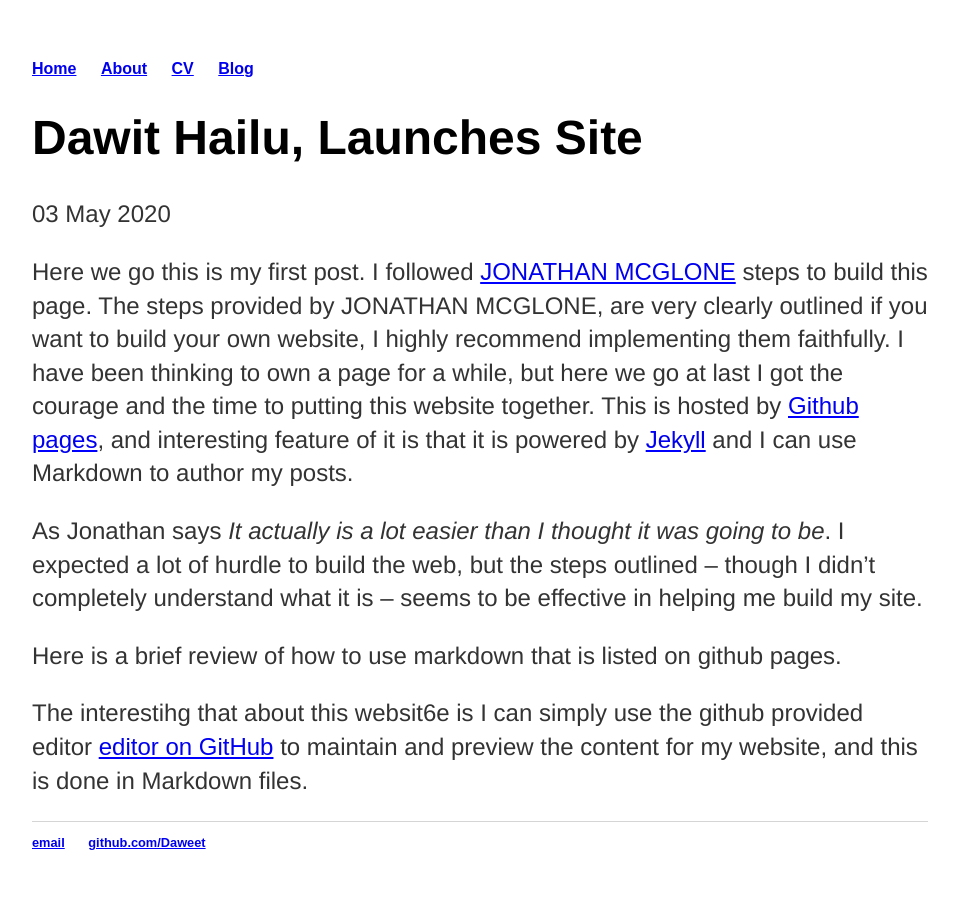
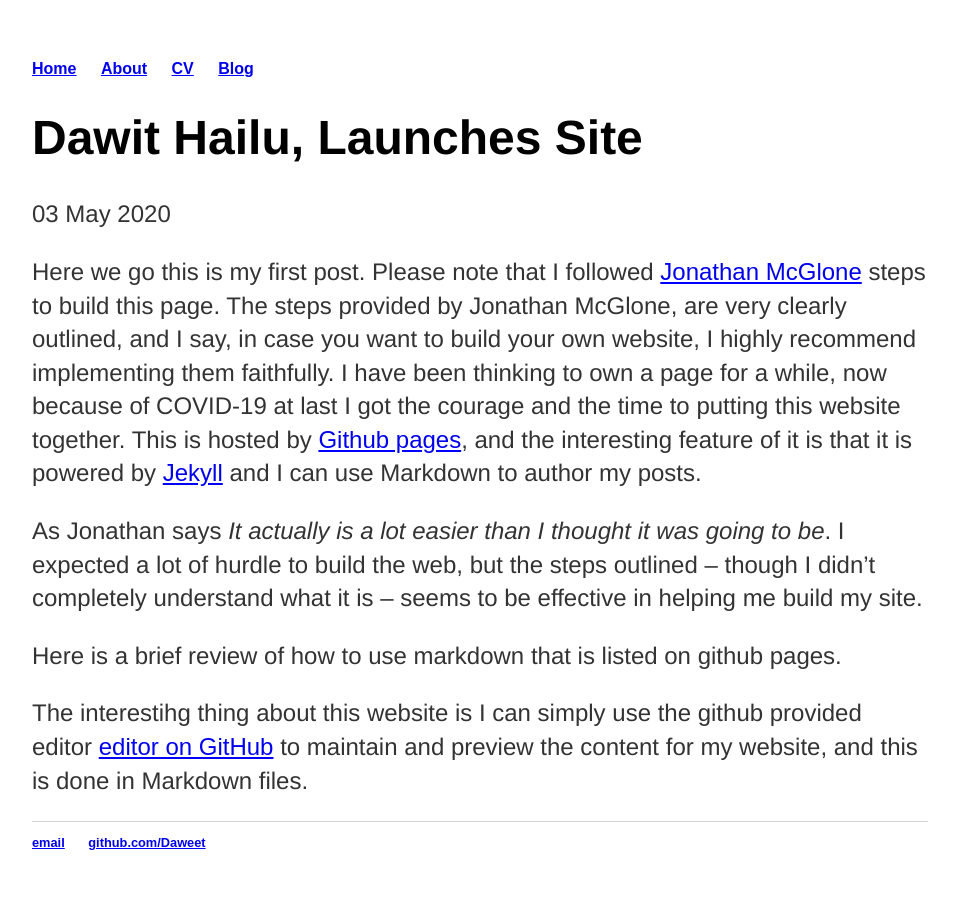
Before and after one commit to Daweet/Daweet.github.io, a Jekyll site: the page built from _posts/2020-05-03-daweet-hailu-site-launched.md, in a window 1280 px wide. Shown: the whole page, without its empty margins (160-1118 px from the left). Built offline with Jekyll 4.4.1, drawn with Linux system fonts in a browser that asks for light colours.

Commit message:
Update 2020-05-03-daweet-hailu-site-launched.md

```diff
--- a/_posts/2020-05-03-daweet-hailu-site-launched.md
+++ b/_posts/2020-05-03-daweet-hailu-site-launched.md
@@ -4,10 +4,10 @@ title: "Dawit Hailu, Launches Site"
 date: 2020-05-03
 ---
 
-Here we go this is my first post. I followed [JONATHAN MCGLONE](http://jmcglone.com/guides/github-pages/) steps to build this page. The steps provided by JONATHAN MCGLONE, are very clearly outlined if you want to build your own website, I highly recommend implementing them faithfully. I have been thinking to own a page for a while, but here we go at last I got the courage and the time to putting this website together. This is hosted by [Github pages](https://pages.github.com), and interesting feature of it is that it is powered by [Jekyll](http://jekyllrb.com) and I can use Markdown to author my posts.
+Here we go this is my first post. Please note that I followed [Jonathan McGlone](http://jmcglone.com/guides/github-pages/) steps to build this page. The steps provided by Jonathan McGlone, are very clearly outlined, and I say, in case you want to build your own website, I highly recommend implementing them faithfully. I have been thinking to own a page for a while, now because of COVID-19 at last I got the courage and the time to putting this website together. This is hosted by [Github pages](https://pages.github.com), and the interesting feature of it is that it is powered by [Jekyll](http://jekyllrb.com) and I can use Markdown to author my posts.
 
 As Jonathan says _It actually is a lot easier than I thought it was going to be_. I expected a lot of hurdle to build the web, but the steps outlined -- though I didn't completely understand what it is -- seems to be effective in helping me build my site.
 
 Here is a brief review of how to use markdown that is listed on github pages.
 
-The interestihg that about this websit6e is I can simply use the github provided editor [editor on GitHub](https://github.com/Daweet/Daweet.github.io/edit/master/README.md) to maintain and preview the content for my website, and this is done in Markdown files.
+The interestihg thing about this website is I can simply use the github provided editor [editor on GitHub](https://github.com/Daweet/Daweet.github.io/edit/master/README.md) to maintain and preview the content for my website, and this is done in Markdown files.
```
